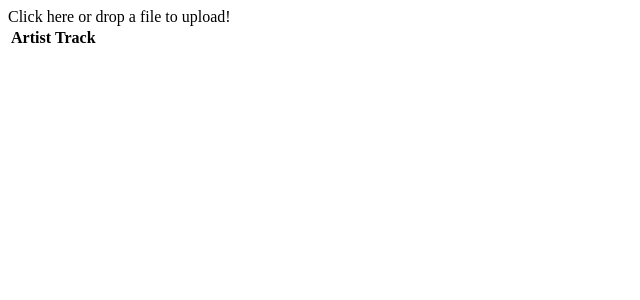
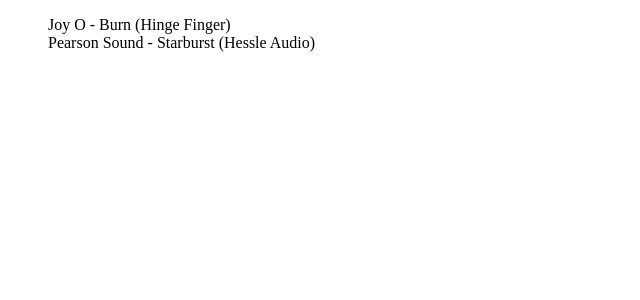
Before and after one commit to ewenme/tracklister, a React (Create React App) app: page / in a window 1280 px wide. Shown: the top 300 px of the page, without its empty margins (0-640 px from the left). Built offline with nearby package versions, Linux system fonts and the light colour scheme; the HTML template or start-up script is replaced by a standard one.

Commit message:
make plain list tracklist display

```diff
--- a/src/App.js
+++ b/src/App.js
@@ -1,21 +1,30 @@
 import React, { Component } from 'react'
 import Table from './table'
-import Upload from './upload'
 
 class App extends Component {
 
   state = {
-    tracks: []
+    tracklist: [
+      {
+        artist: "Joy O",
+        track: "Burn",
+        label: "Hinge Finger"
+      },
+      {
+        artist: "Pearson Sound",
+        track: "Starburst",
+        label: "Hessle Audio"
+      }
+    ],
   }
 
   render() {
 
-    const { tracks } = this.state
+    const { tracklist } = this.state
 
     return (
       <div className="container">
-    <Upload />
-    <Table tracklist={tracks} />
+    <Table tracklist={tracklist}/>
       </div>
     )
   }
--- a/src/table.js
+++ b/src/table.js
@@ -1,27 +1,13 @@
 import React, { Component } from 'react'
 
-const TableHeader = () => {
-    return (
-      <thead>
-        <tr>
-          <th>Artist</th>
-          <th>Track</th>
-        </tr>
-      </thead>
-    )
-  }
-
-const TableBody = props => {
+const Tracklist = props => {
   const rows = props.tracklist.map((row, index) => {
     return (
-      <tr key={index}>
-        <td>{row.artist}</td>
-        <td>{row.track}</td>
-      </tr>
+        <li key={index}>{row.artist} - {row.track} ({row.label})</li>
     )
   })
 
-  return <tbody>{rows}</tbody>
+  return <ul style={{listStyleType:"none"}}>{rows}</ul>
 }
 
 class Table extends Component {
@@ -29,10 +15,7 @@
         const { tracklist } = this.props
 
       return (
-        <table>
-          <TableHeader />
-          <TableBody tracklist={tracklist} />
-        </table>
+          <Tracklist tracklist={tracklist} />
       )
     }
   }
```
